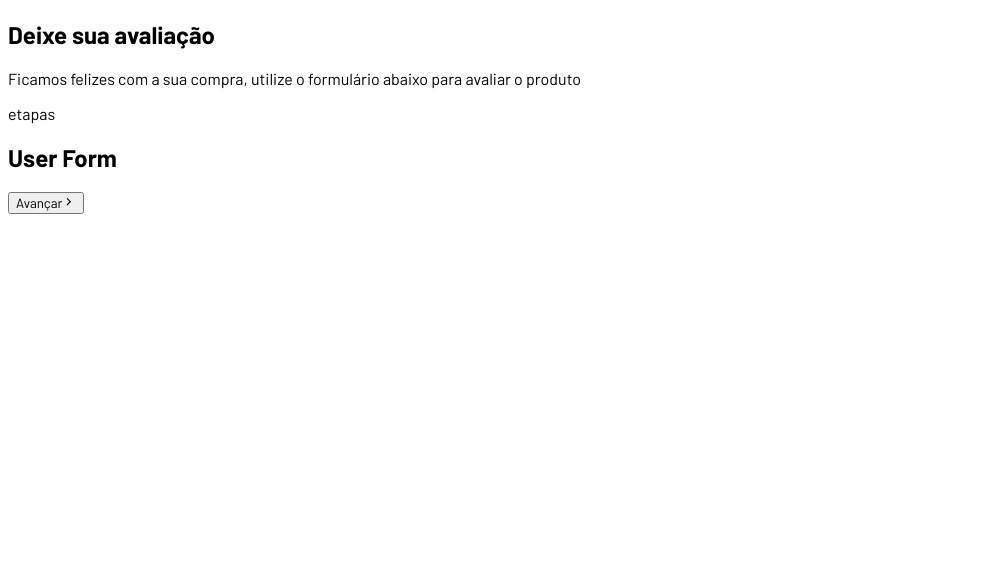
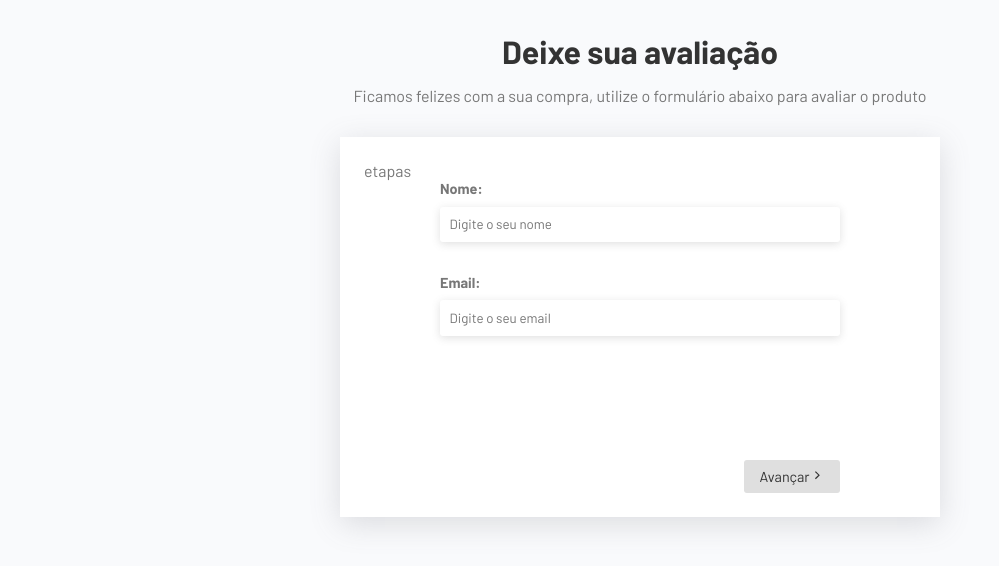
Before and after one commit to pedrofigueiredojsx/react-projects, a React (Vite) app in the folder 19_multistep_form_react/: page / in a window 1280 px wide. Shown: the top 566 px of the page, without its empty margins (0-999 px from the left). Built offline with nearby package versions, Linux system fonts and the light colour scheme.

Commit message:
feat: create inputs e css

```diff
--- a/19_multistep_form_react/src/App.css
+++ b/19_multistep_form_react/src/App.css
@@ -0,0 +1,83 @@
+.app {
+  padding: 2rem;
+}
+
+/* Cabeçalho */
+.header {
+  text-align: center;
+  margin-bottom: 2rem;
+}
+
+.header h2 {
+  font-size: 2rem;
+  margin-bottom: 1rem;
+}
+
+/* Forms */
+.form-container {
+  max-width: 600px;
+  margin: 0 auto;
+  background-color: #fff;
+  padding: 1.5rem;
+  box-shadow: rgba(100, 100, 111, 0.2) 0px 7px 29px 0px;
+}
+
+.inputs-container {
+  min-height: 280px;
+}
+
+.form-container form {
+  max-width: 400px;
+  margin: 0 auto;
+}
+
+.inputs-container {
+  min-height: 280px;
+}
+
+.form-control {
+  display: flex;
+  flex-direction: column;
+  gap: 0.6rem;
+  margin-bottom: 2rem;
+}
+
+label {
+  font-weight: bold;
+  color: #777;
+  font-size: 0.9rem;
+}
+
+input,
+textarea {
+  padding: 0.6rem;
+  border: none;
+  border-radius: 3px;
+  box-shadow: rgba(99, 99, 99, 0.2) 0px 2px 8px 0px;
+}
+
+textarea {
+  height: 120px;
+}
+
+/* Actions */
+.actions {
+  display: flex;
+  justify-content: flex-end;
+}
+
+.actions button {
+  font-size: 0.9rem;
+  padding: 0.5rem 1rem;
+  gap: 0.5rem;
+  align-items: center;
+  border-radius: 3px;
+  background-color: #dfdfdf;
+  cursor: pointer;
+  border: none;
+  transition: 0.3s;
+}
+
+.actions button:hover {
+  background-color: #cfcfcf;
+}
--- a/19_multistep_form_react/src/components/UserForm.jsx
+++ b/19_multistep_form_react/src/components/UserForm.jsx
@@ -3,7 +3,26 @@
 const UserForm = () => {
   return (
     <div>
-      <h2>User Form</h2>
+      <div className="form-control">
+        <label htmlFor="name">Nome:</label>
+        <input
+          type="text"
+          name="text"
+          id="name"
+          placeholder="Digite o seu nome"
+          required
+        />
+      </div>
+      <div className="form-control">
+        <label htmlFor="email">Email:</label>
+        <input
+          type="email"
+          name="email"
+          id="email"
+          placeholder="Digite o seu email"
+          required
+        />
+      </div>
     </div>
   )
 }
--- a/19_multistep_form_react/src/index.css
+++ b/19_multistep_form_react/src/index.css
@@ -1,3 +1,15 @@
 * {
   font-family: 'Barlow', sans-serif;
+  padding: 0;
+  margin: 0;
+  box-sizing: border-box;
+  color: #333;
 }
+
+p {
+  color: #777;
+}
+
+body {
+  background-color: #f9fafc;
+}
```
